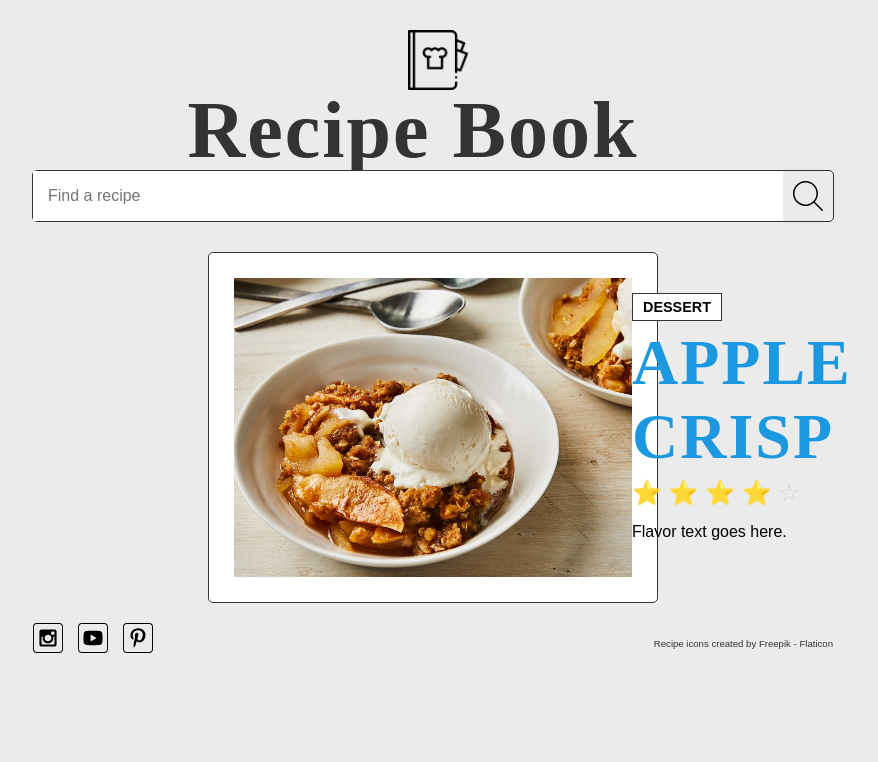
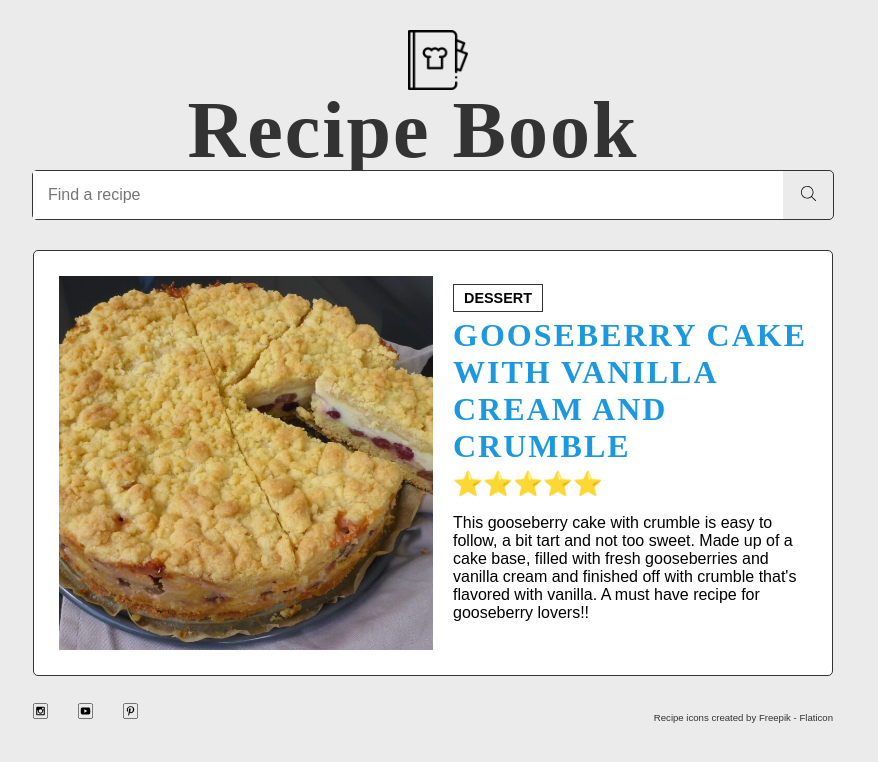
Before and after one commit to HubofCamDoom/WDD131, a plain HTML site: page recipes/index.html in a window 1280 px wide. Shown: the whole page, without its empty margins (207-1085 px from the left). Drawn offline with Linux system fonts and the light colour scheme; a web font is replaced by a local one.

Commit message:
recipe book part 2

```diff
--- a/recipes/index.html
+++ b/recipes/index.html
@@ -7,7 +7,7 @@
     <meta name="author" content="Camden Asay">
     <title>Recipes</title>
     <link rel="stylesheet" href="recipes.css" />
-    <script src="main.js" defer></script>
+    <script src="main.js" type="module" defer></script>
     <link rel="icon" href="images/favicon.png">
     <meta property="og:title" content="Page Title">
     <meta property="og:type" content="website" />
@@ -28,7 +28,9 @@
     </header>
     <main>
         <div class="recipe-card">
-            <img src="./images/apple-crisp.jpg" alt="Apple Crisp" />
+            <div>
+                <img src="./images/apple-crisp.jpg" alt="Apple Crisp" />
+            </div>
             <div>
                 <span class="tag">dessert</span>
                 <h2 class="recipe-name">APPLE CRISP</h2>
--- a/recipes/main.js
+++ b/recipes/main.js
@@ -0,0 +1,105 @@
+import recipes from "./recipes.mjs";
+
+function random(num) {
+    return Math.floor(Math.random() * num);
+}
+
+function getRandomListEntry(list) {
+	const listLength = list.length;
+	const randomNum = random(listLength);
+	return list[randomNum];
+}
+
+function recipeTemplate(recipe) {
+	return `<div class="recipe-card">
+        <img src="${recipe.image}" alt="${recipe.name}" />
+        <div>
+            <span class="tag">${tagsTemplate(recipe.tags)}</span>
+            <h2 class="recipe-name">${recipe.name.toUpperCase()}</h2>
+            ${ratingTemplate(recipe.rating)}
+            <p>${recipe.description}</p>
+        </div>
+    </div>`;
+}
+
+function ratingTemplate(rating) {
+    // begin building an html string using the ratings HTML written earlier as a model.
+	let html = `<span
+	class="rating"
+	role="img"
+	aria-label="Rating: ${rating} out of 5 stars"
+>`
+// our ratings are always out of 5, so create a for loop from 1 to 5
+    for (let i = 1; i <= 5; i++) {
+        // check to see if the current index of the loop is less than or equal to our rating
+        if (i <= rating) {
+            // if so then output a filled star
+            html += `<span aria-hidden="true" class="icon-star">⭐</span>`;
+        } else {
+            // else output an empty star
+            html += `<span aria-hidden="true" class="icon-star-empty">☆</span>`;
+        }
+    }
+	// after the loop, add the closing tag to our string
+	html += `</span>`
+	// return the html string
+	return html
+}
+
+function tagsTemplate(tags) {
+    return tags[0];
+}
+
+function renderRecipes(recipeList) {
+	// get the element we will output the recipes into
+    const mainElement = document.querySelector('main');
+    // Clear any existing content
+    mainElement.innerHTML = '';
+	// use the recipeTemplate function to transform our recipe objects into recipe HTML strings
+    const htmlStrings = recipeList.map(recipe => recipeTemplate(recipe));
+	// Set the HTML strings as the innerHTML of our output element.
+    mainElement.innerHTML = htmlStrings.join('');
+}
+
+function init() {
+  // get a random recipe
+  const recipe = getRandomListEntry(recipes)
+  // render the recipe with renderRecipes.
+  renderRecipes([recipe]);
+}
+init();
+
+function filterRecipes(query) {
+    const filtered = recipes.filter(recipe => {
+        // Check name
+        if (recipe.name.toLowerCase().includes(query)) return true;
+        // Check description
+        if (recipe.description.toLowerCase().includes(query)) return true;
+        // Check tags (Array.find is perfect for this)
+        if (recipe.tags.find(tag => tag.toLowerCase().includes(query))) return true;
+        // Check ingredients (Array.find for ingredients list)
+        if (recipe.recipeIngredient.find(item => item.toLowerCase().includes(query))) return true;
+        return false;
+    });
+	// sort by name alphabetically
+	const sorted = filtered.sort((a, b) => a.name.localeCompare(b.name));
+    return sorted;
+}
+
+function searchHandler(e) {
+	e.preventDefault();
+	// get the search input
+    const searchInput = document.querySelector('header form input[type="text"]');
+    // convert the value in the input to lowercase
+    const query = searchInput.value.toLowerCase();
+    // use the filter function to filter our recipes
+    const filteredRecipes = filterRecipes(query);
+    // render the filtered list
+    renderRecipes(filteredRecipes);
+}
+
+document.querySelector('header form').addEventListener('submit', searchHandler);
+
+// to test
+console.log(getRandomListEntry(recipes));
+console.log(recipeTemplate(recipe));
--- a/recipes/recipes.css
+++ b/recipes/recipes.css
@@ -19,7 +19,7 @@
 }
 
 img {
-	max-width: 100%;
+	max-width: 50%;
 }
 
 /* HEADER */
@@ -81,12 +81,12 @@ header form button {
 
 /* MAIN */
 main {
-    width: 100%;
     max-width: 800px;
+    padding: 0 20px;
     display: flex;
     flex-direction: column;
-    justify-content: center;
-    padding: 0 20px;
+    align-items: center;
+    gap: 20px;
 }
 .recipe-card {
     border: 1px solid var(--text-dark);
@@ -169,7 +169,8 @@ footer a {
     main {
         max-width: 800px;
         padding: 0 40px;
-        flex-direction: row;
+        flex-direction: center;
+        align-items: center;
     }
     header {
         align-items: center;
@@ -201,15 +202,16 @@ footer a {
     }
 
     .recipe-card {
-        max-width: 450px;
+        max-width: 800px;
         padding: 25px;
         flex-direction: row;
+        gap: 20px;
     }
     .recipe-card p {
         display: block;
     }
 
     .recipe-card .recipe-name {
-        font-size: 4em;
+        font-size: 2em;
     }
 }
```
